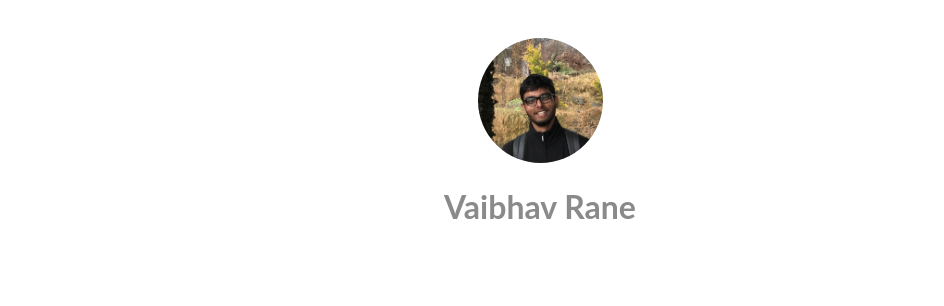
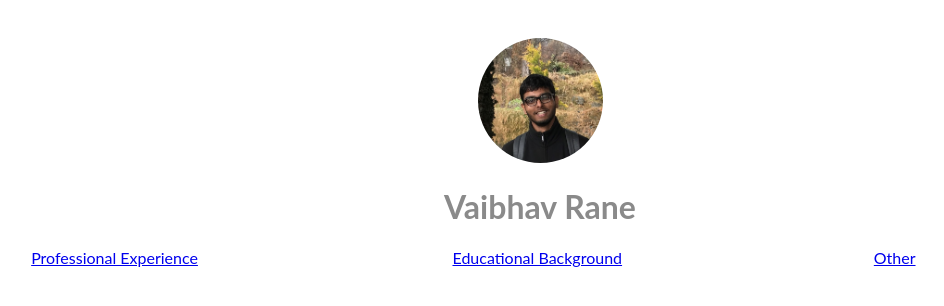
Before and after one commit to vaibhavcrane/vaibhavcrane.github.io, a plain HTML site: page index.html in a window 1280 px wide. Shown: the whole page, without its empty margins (100-1044 px from the left). Drawn offline with Linux system fonts and the light colour scheme.

Commit message:
added nav-wrapper

```diff
--- a/index.html
+++ b/index.html
@@ -16,6 +16,17 @@
                     </div>
                 </div>
             </div>
+            <div class="nav-wrapper">
+                <div class="nav-link-wrapper">
+                    <a href="professional.html">Professional Experience</a>
+                </div>
+                <div class="nav-link-wrapper">
+                    <a href="education.html">Educational Background</a>
+                </div>
+                <div class="nav-link-wrapper">
+                    <a href="other.html">Other</a>
+                </div>
+            </div>
         </div>
     </body>
 </html>
--- a/styles.css
+++ b/styles.css
@@ -1,13 +1,13 @@
 body    {
     font-family: "Lato", sans-serif;
 }
-
-/*profile styles*/
 
 .container  {
     display: grid;
     grid-template-columns: 1fr;
 }
+
+/*header styles*/
 
 .header-wrapper .center {
     padding-top: 30px;
@@ -25,3 +25,14 @@ body    {
     width: auto;
     height: auto;
 }
+
+/*nav styles*/
+
+.nav-wrapper    {
+    display: flex;
+    justify-content: space-around;
+}
+
+.nav-link-wrapper   {
+    width: 175px;
+}
```
